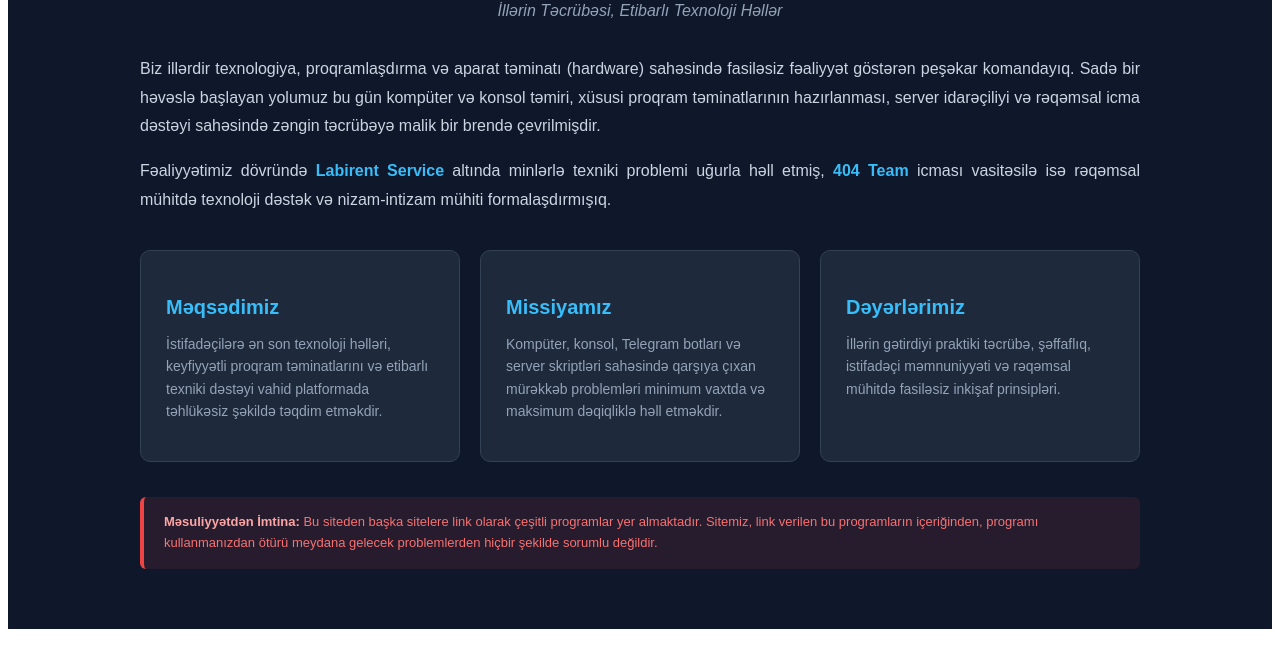
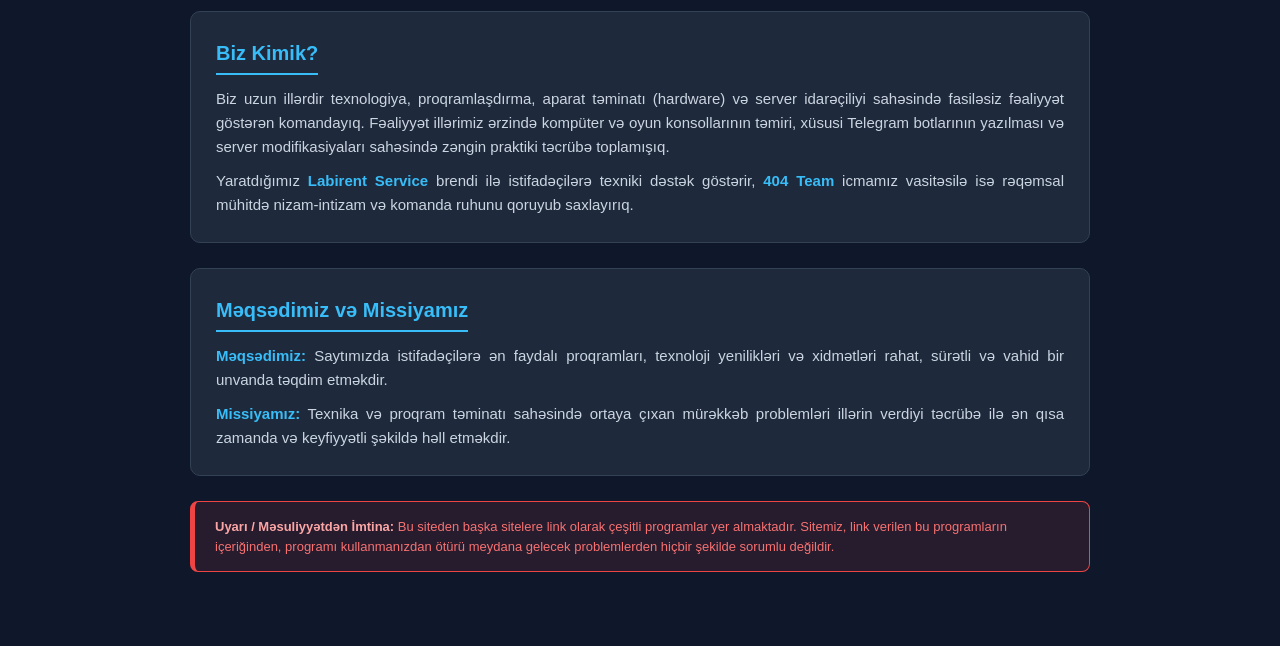
Before and after one commit to labirentclub/labirentclub.github.io, a plain HTML site: page Haqqımızda.html in a window 1280 px wide. Shown: the part 154-800 px from the top of the page. Drawn offline with Linux system fonts and the light colour scheme.

Commit message:
Update Haqqımızda.html

```diff
--- a/Haqqımızda.html
+++ b/Haqqımızda.html
@@ -3,94 +3,92 @@
 <head>
   <meta charset="UTF-8">
   <meta name="viewport" content="width=device-width, initial-scale=1.0">
-  <title>Haqqımızda & Məqsədimiz</title>
+  <title>Haqqımızda</title>
   <style>
-    .about-section {
-      padding: 60px 20px;
+    * {
+      box-sizing: border-box;
+      margin: 0;
+      padding: 0;
+    }
+
+    body {
       background-color: #0f172a;
       color: #f8fafc;
       font-family: Arial, sans-serif;
+      line-height: 1.6;
+    }
+
+    .about-section {
+      padding: 50px 20px;
     }
 
     .about-container {
-      max-width: 1000px;
+      max-width: 900px;
       margin: 0 auto;
     }
 
     .about-header {
       text-align: center;
-      margin-bottom: 35px;
+      margin-bottom: 30px;
     }
 
-    .about-header h2 {
-      font-size: 36px;
+    .about-header h1 {
+      font-size: 32px;
       color: #38bdf8;
       margin-bottom: 10px;
     }
 
     .about-header .tagline {
       color: #94a3b8;
-      font-size: 16px;
+      font-size: 15px;
       font-style: italic;
     }
 
-    .about-text p {
-      font-size: 16px;
-      line-height: 1.8;
-      color: #cbd5e1;
-      margin-bottom: 15px;
-      text-align: justify;
-    }
-
-    .about-text strong {
-      color: #38bdf8;
-    }
-
-    .about-grid {
-      display: grid;
-      grid-template-columns: repeat(auto-fit, minmax(280px, 1fr));
-      gap: 20px;
-      margin-top: 35px;
-      margin-bottom: 35px;
-    }
-
-    .about-card {
+    .about-box {
       background-color: #1e293b;
       border: 1px solid #334155;
       padding: 25px;
       border-radius: 10px;
-      transition: transform 0.3s ease;
+      margin-bottom: 25px;
     }
 
-    .about-card:hover {
-      transform: translateY(-5px);
-      border-color: #38bdf8;
+    .about-box h2 {
+      color: #38bdf8;
+      font-size: 20px;
+      margin-bottom: 12px;
+      border-bottom: 2px solid #38bdf8;
+      display: inline-block;
+      padding-bottom: 4px;
     }
 
-    .about-card h3 {
-      color: #38bdf8;
-      font-size: 20px;
+    .about-box p {
+      color: #cbd5e1;
+      font-size: 15px;
       margin-bottom: 10px;
+      text-align: justify;
     }
 
-    .about-card p {
-      color: #94a3b8;
-      font-size: 14px;
-      line-height: 1.6;
+    .about-box p:last-child {
+      margin-bottom: 0;
     }
 
+    .about-box strong {
+      color: #38bdf8;
+    }
+
+    /* Məsuliyyətdən İmtina Bölməsi */
     .disclaimer-box {
       background-color: rgba(239, 68, 68, 0.1);
-      border-left: 4px solid #ef4444;
+      border: 1px solid #ef4444;
+      border-left: 5px solid #ef4444;
       padding: 15px 20px;
-      border-radius: 6px;
-      margin-top: 35px;
+      border-radius: 8px;
     }
 
     .disclaimer-box p {
       color: #f87171;
       font-size: 13px;
-      line-height: 1.6;
+      line-height: 1.5;
       margin: 0;
     }
 
@@ -103,40 +101,38 @@
 
   <section class="about-section">
     <div class="about-container">
+
       <div class="about-header">
-        <h2>Haqqımızda və Məqsədimiz</h2>
-        <p class="tagline">İllərin Təcrübəsi, Etibarlı Texnoloji Həllər</p>
+        <h1>Haqqımızda</h1>
+        <p class="tagline">İllərdir Davam Edən Fəaliyyətimiz və Texnoloji Həllərimiz</p>
       </div>
 
-      <div class="about-text">
+      <!-- Haqqımızda Mətni -->
+      <div class="about-box">
+        <h2>Biz Kimik?</h2>
         <p>
-          Biz illərdir texnologiya, proqramlaşdırma və aparat təminatı (hardware) sahəsində fasiləsiz fəaliyyət göstərən peşəkar komandayıq. Sadə bir həvəslə başlayan yolumuz bu gün kompüter və konsol təmiri, xüsusi proqram təminatlarının hazırlanması, server idarəçiliyi və rəqəmsal icma dəstəyi sahəsində zəngin təcrübəyə malik bir brendə çevrilmişdir.
+          Biz uzun illərdir texnologiya, proqramlaşdırma, aparat təminatı (hardware) və server idarəçiliyi sahəsində fasiləsiz fəaliyyət göstərən komandayıq. Fəaliyyət illərimiz ərzində kompüter və oyun konsollarının təmiri, xüsusi Telegram botlarının yazılması və server modifikasiyaları sahəsində zəngin praktiki təcrübə toplamışıq.
         </p>
         <p>
-          Fəaliyyətimiz dövründə <strong>Labirent Service</strong> altında minlərlə texniki problemi uğurla həll etmiş, <strong>404 Team</strong> icması vasitəsilə isə rəqəmsal mühitdə texnoloji dəstək və nizam-intizam mühiti formalaşdırmışıq.
+          Yaratdığımız <strong>Labirent Service</strong> brendi ilə istifadəçilərə texniki dəstək göstərir, <strong>404 Team</strong> icmamız vasitəsilə isə rəqəmsal mühitdə nizam-intizam və komanda ruhunu qoruyub saxlayırıq.
         </p>
       </div>
 
-      <div class="about-grid">
-        <div class="about-card">
-          <h3>Məqsədimiz</h3>
-          <p>İstifadəçilərə ən son texnoloji həlləri, keyfiyyətli proqram təminatlarını və etibarlı texniki dəstəyi vahid platformada təhlükəsiz şəkildə təqdim etməkdir.</p>
-        </div>
-
-        <div class="about-card">
-          <h3>Missiyamız</h3>
-          <p>Kompüter, konsol, Telegram botları və server skriptləri sahəsində qarşıya çıxan mürəkkəb problemləri minimum vaxtda və maksimum dəqiqliklə həll etməkdir.</p>
-        </div>
-
-        <div class="about-card">
-          <h3>Dəyərlərimiz</h3>
-          <p>İllərin gətirdiyi praktiki təcrübə, şəffaflıq, istifadəçi məmnuniyyəti və rəqəmsal mühitdə fasiləsiz inkişaf prinsipləri.</p>
-        </div>
+      <!-- Məqsədimiz və Missiyamız -->
+      <div class="about-box">
+        <h2>Məqsədimiz və Missiyamız</h2>
+        <p>
+          <strong>Məqsədimiz:</strong> Saytımızda istifadəçilərə ən faydalı proqramları, texnoloji yenilikləri və xidmətləri rahat, sürətli və vahid bir unvanda təqdim etməkdir.
+        </p>
+        <p>
+          <strong>Missiyamız:</strong> Texnika və proqram təminatı sahəsində ortaya çıxan mürəkkəb problemləri illərin verdiyi təcrübə ilə ən qısa zamanda və keyfiyyətli şəkildə həll etməkdir.
+        </p>
       </div>
 
+      <!-- Xəbərdarlıq Mətni -->
       <div class="disclaimer-box">
         <p>
-          <strong>Məsuliyyətdən İmtina:</strong> Bu siteden başka sitelere link olarak çeşitli programlar yer almaktadır. Sitemiz, link verilen bu programların içeriğinden, programı kullanmanızdan ötürü meydana gelecek problemlerden hiçbir şekilde sorumlu değildir.
+          <strong>Uyarı / Məsuliyyətdən İmtina:</strong> Bu siteden başka sitelere link olarak çeşitli programlar yer almaktadır. Sitemiz, link verilen bu programların içeriğinden, programı kullanmanızdan ötürü meydana gelecek problemlerden hiçbir şekilde sorumlu değildir.
         </p>
       </div>
 
```
